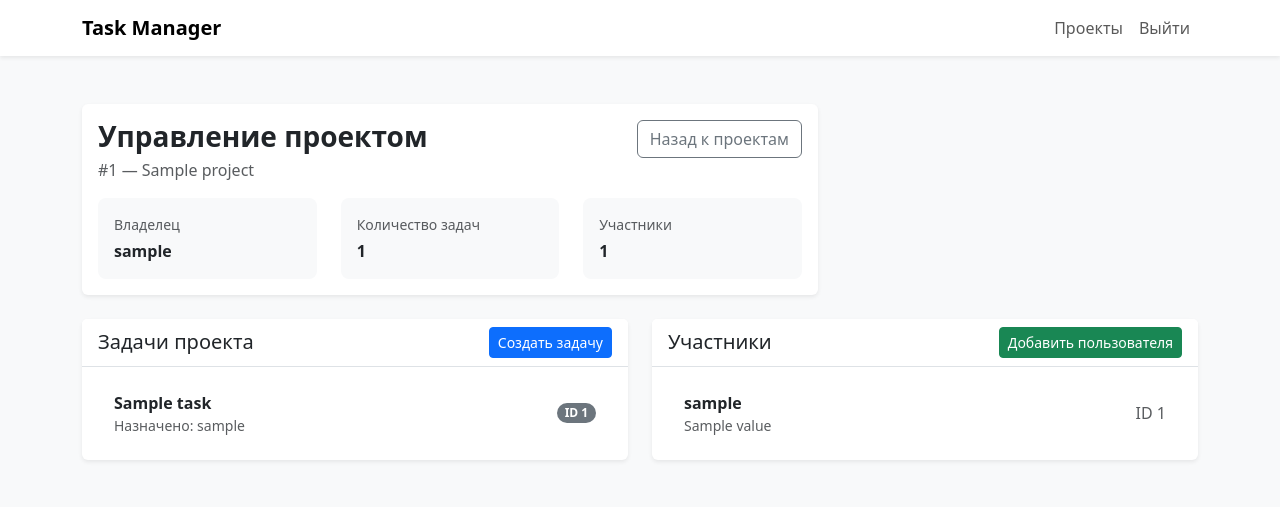
After one commit to AndrewBayzan/Task-Manager, a FastAPI app: template templates/management.html in a window 1280 px wide. The commit adds this page. Shown: the top 507 px of the page. Run offline with FastAPI, Linux system fonts and the light colour scheme; the template is opened without the code that fills it: most values are stand-ins (such as "Sample title", 1, 10 or a date in 2020).

Commit message:
wip project management features

```diff
--- a/templates/index.html
+++ b/templates/index.html
@@ -55,16 +55,18 @@
             <div class="collapse navbar-collapse" id="navbarNav">
                 <ul class="navbar-nav ms-auto">
 
+
+
                     <li class="nav-item">
                         <a class="nav-link" href="/">Главная</a>
                     </li>
 
                     <li class="nav-item">
-                        <a class="nav-link" href="/about">О нас</a>
+                        <a class="nav-link" href="/auth/login">Login</a>
                     </li>
 
                     <li class="nav-item">
-                        <a class="nav-link" href="/contact">Контакты</a>
+                        <a class="nav-link" href="/projects/">Projects</a>
                     </li>
 
                 </ul>
--- /dev/null
+++ b/templates/management.html
@@ -0,0 +1,284 @@
+<!DOCTYPE html>
+<html lang="ru">
+<head>
+    <meta charset="UTF-8">
+    <meta name="viewport" content="width=device-width, initial-scale=1.0">
+    <title>Управление проектом</title>
+    <link href="https://cdn.jsdelivr.net/npm/bootstrap@5.3.8/dist/css/bootstrap.min.css" rel="stylesheet">
+</head>
+<body class="bg-light">
+    <nav class="navbar navbar-expand-lg navbar-light bg-white shadow-sm">
+        <div class="container">
+            <a class="navbar-brand fw-bold" href="/projects">Task Manager</a>
+            <button class="navbar-toggler" type="button" data-bs-toggle="collapse" data-bs-target="#navbarNav">
+                <span class="navbar-toggler-icon"></span>
+            </button>
+            <div class="collapse navbar-collapse" id="navbarNav">
+                <ul class="navbar-nav ms-auto">
+                    <li class="nav-item">
+                        <a class="nav-link" href="/projects">Проекты</a>
+                    </li>
+                    <li class="nav-item">
+                        <a class="nav-link" href="/auth/logout">Выйти</a>
+                    </li>
+                </ul>
+            </div>
+        </div>
+    </nav>
+
+    <main class="container py-5">
+        {% if project %}
+            <div class="row mb-4">
+                <div class="col-lg-8">
+                    <div class="card shadow-sm border-0">
+                        <div class="card-body">
+                            <div class="d-flex justify-content-between align-items-start mb-3">
+                                <div>
+                                    <h1 class="h3 fw-bold mb-1">Управление проектом</h1>
+                                    <p class="text-muted mb-0">#{{ project.id }} — {{ project.project_name }}</p>
+                                </div>
+                                <a href="/projects" class="btn btn-outline-secondary">Назад к проектам</a>
+                            </div>
+
+                            <div class="row gy-3">
+                                <div class="col-md-4">
+                                    <div class="p-3 bg-light rounded-3">
+                                        <div class="text-muted small">Владелец</div>
+                                        <div class="fw-semibold mt-1">{{ project.owner.username if project.owner else '—' }}</div>
+                                    </div>
+                                </div>
+                                <div class="col-md-4">
+                                    <div class="p-3 bg-light rounded-3">
+                                        <div class="text-muted small">Количество задач</div>
+                                        <div class="fw-semibold mt-1">{{ project.tasks|length }}</div>
+                                    </div>
+                                </div>
+                                <div class="col-md-4">
+                                    <div class="p-3 bg-light rounded-3">
+                                        <div class="text-muted small">Участники</div>
+                                        <div class="fw-semibold mt-1">{{ project.user_projects|length }}</div>
+                                    </div>
+                                </div>
+                            </div>
+                        </div>
+                    </div>
+                </div>
+            </div>
+
+            <div class="row g-4">
+                <div class="col-lg-6">
+                    <div class="card shadow-sm border-0 h-100">
+                        <div class="card-header bg-white border-bottom d-flex justify-content-between align-items-center">
+                            <h2 class="h5 mb-0">Задачи проекта</h2>
+
+                            <button
+                                type="button"
+                                class="btn btn-primary btn-sm"
+                                data-bs-toggle="modal"
+                                data-bs-target="#createTaskModal">
+                                Создать задачу
+                            </button>
+                        </div>
+
+                        <div class="card-body">
+                            {% if project.tasks %}
+                                <ul class="list-group list-group-flush">
+                                    {% for task in project.tasks %}
+                                        <li class="list-group-item d-flex justify-content-between align-items-center">
+                                            <div>
+                                                <div class="fw-semibold">{{ task.title }}</div>
+                                                <div class="text-muted small">
+                                                    Назначено: {{ task.assigned_user.username if task.assigned_user else 'Не назначено' }}
+                                                </div>
+                                            </div>
+                                            <span class="badge bg-secondary rounded-pill">ID {{ task.id }}</span>
+                                        </li>
+                                    {% endfor %}
+                                </ul>
+                            {% else %}
+                                <div class="alert alert-info mb-0">
+                                    В этом проекте пока нет задач.
+                                </div>
+                            {% endif %}
+                        </div>
+                    </div>
+                </div>
+
+                <div class="col-lg-6">
+                    <div class="card shadow-sm border-0 h-100">
+                        <div class="card-header bg-white border-bottom d-flex justify-content-between align-items-center">
+                            <h2 class="h5 mb-0">Участники</h2>
+
+                            <button
+                                type="button"
+                                class="btn btn-success btn-sm"
+                                data-bs-toggle="modal"
+                                data-bs-target="#addUserModal">
+                                Добавить пользователя
+                            </button>
+                        </div>
+                        <div class="card-body">
+                            {% if project.user_projects %}
+                                <ul class="list-group list-group-flush">
+                                    {% for up in project.user_projects %}
+                                        <li class="list-group-item d-flex justify-content-between align-items-center">
+                                            <div>
+                                                <div class="fw-semibold">{{ up.user.username if up.user else 'Пользователь' }}</div>
+                                                <div class="text-muted small">{{ up.role.value }}</div>
+                                            </div>
+                                            <span class="text-muted">ID {{ up.user_id }}</span>
+                                        </li>
+                                    {% endfor %}
+                                </ul>
+                            {% else %}
+                                <div class="alert alert-info mb-0">
+                                    Участников пока нет.
+                                </div>
+                            {% endif %}
+                        </div>
+                    </div>
+                </div>
+            </div>
+
+        {% else %}
+            <div class="alert alert-warning">
+                Проект не найден или у вас нет доступа к нему.
+            </div>
+            <a href="/projects" class="btn btn-secondary">Вернуться к списку проектов</a>
+        {% endif %}
+
+            <div class="modal fade" id="createTaskModal" tabindex="-1">
+                <div class="modal-dialog">
+                    <div class="modal-content">
+
+                        <form method="post" action="/projects/{{ project.id }}/tasks/create">
+
+                            <div class="modal-header">
+                                <h5 class="modal-title">Создание задачи</h5>
+
+                                <button
+                                    type="button"
+                                    class="btn-close"
+                                    data-bs-dismiss="modal">
+                                </button>
+                            </div>
+
+                            <div class="modal-body">
+
+                                <div class="mb-3">
+                                    <label
+                                        for="task_title"
+                                        class="form-label">
+                                        Название задачи
+                                    </label>
+
+                                    <input
+                                        type="text"
+                                        class="form-control"
+                                        id="task_title"
+                                        name="task_title"
+                                        required>
+                                </div>
+
+                                <div class="mb-3">
+                                    <label
+                                        for="assigned_user"
+                                        class="form-label">
+                                        Исполнитель (необязательно)
+                                    </label>
+
+                                        <select class="form-select" name="assigned_user">
+                                            <option value="">Не назначать</option>
+
+                                            {% for up in project.user_projects %}
+                                                <option value="{{ up.user.username }}">
+                                                    {{ up.user.username }}
+                                                </option>
+                                            {% endfor %}
+                                        </select>
+                                </div>
+
+                            </div>
+
+                            <div class="modal-footer">
+                                <button
+                                    type="button"
+                                    class="btn btn-secondary"
+                                    data-bs-dismiss="modal">
+                                    Отмена
+                                </button>
+
+                                <button
+                                    type="submit"
+                                    class="btn btn-primary">
+                                    Создать
+                                </button>
+                            </div>
+
+                        </form>
+
+                    </div>
+                </div>
+            </div>
+
+
+            <div class="modal fade" id="addUserModal" tabindex="-1">
+                <div class="modal-dialog">
+                    <div class="modal-content">
+
+                        <form method="post" action="/projects/{{ project.id }}/users/add">
+
+                            <div class="modal-header">
+                                <h5 class="modal-title">
+                                    Добавить пользователя
+                                </h5>
+
+                                <button
+                                    type="button"
+                                    class="btn-close"
+                                    data-bs-dismiss="modal">
+                                </button>
+                            </div>
+
+                            <div class="modal-body">
+
+                                <div class="mb-3">
+                                    <label class="form-label">
+                                        Имя пользователя
+                                    </label>
+
+                                    <input
+                                        type="text"
+                                        class="form-control"
+                                        name="username"
+                                        placeholder="Введите username"
+                                        required>
+                                </div>
+
+                            </div>
+
+                            <div class="modal-footer">
+                                <button
+                                    type="button"
+                                    class="btn btn-secondary"
+                                    data-bs-dismiss="modal">
+                                    Отмена
+                                </button>
+
+                                <button
+                                    type="submit"
+                                    class="btn btn-success">
+                                    Добавить
+                                </button>
+                            </div>
+
+                        </form>
+
+                    </div>
+                </div>
+            </div>
+    </main>
+
+    <script src="https://cdn.jsdelivr.net/npm/bootstrap@5.3.8/dist/js/bootstrap.bundle.min.js"></script>
+</body>
+</html>
```
Also changed, not shown: routers/project.py (+25 -0 lines).
